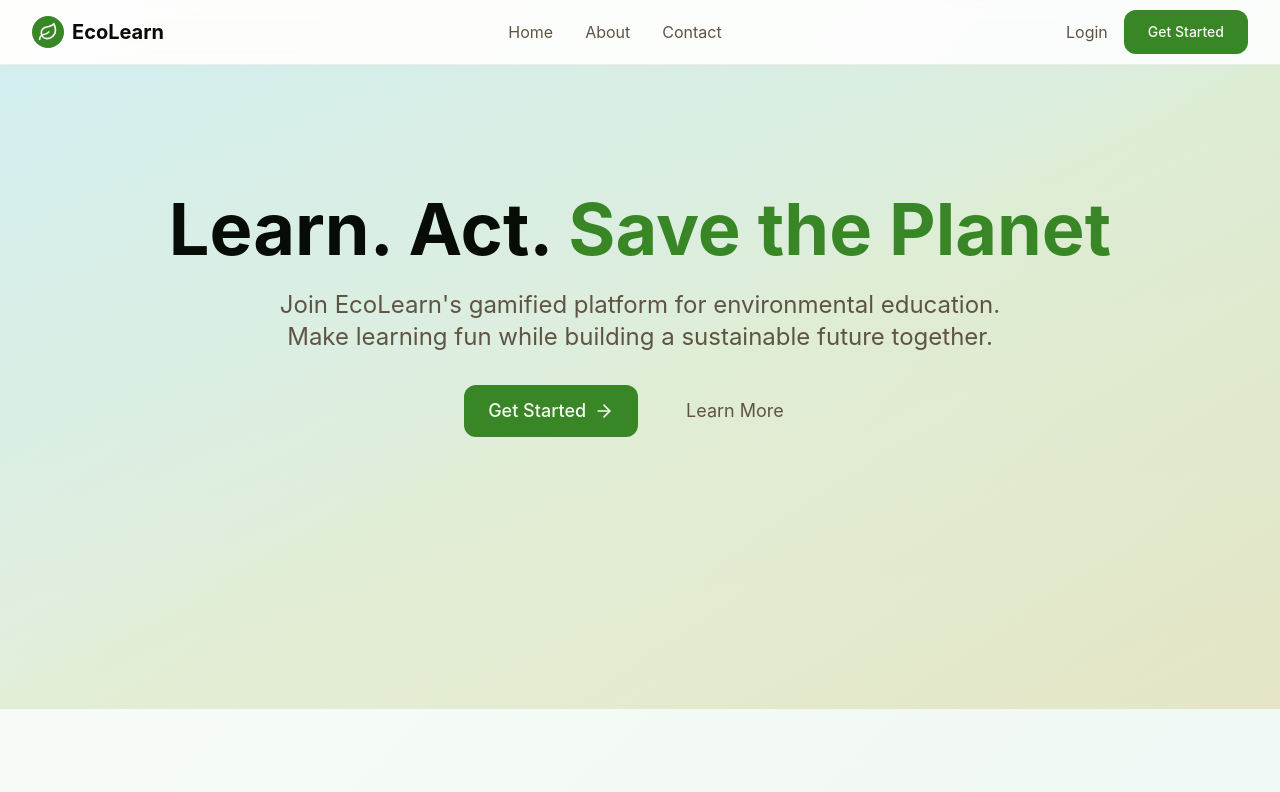
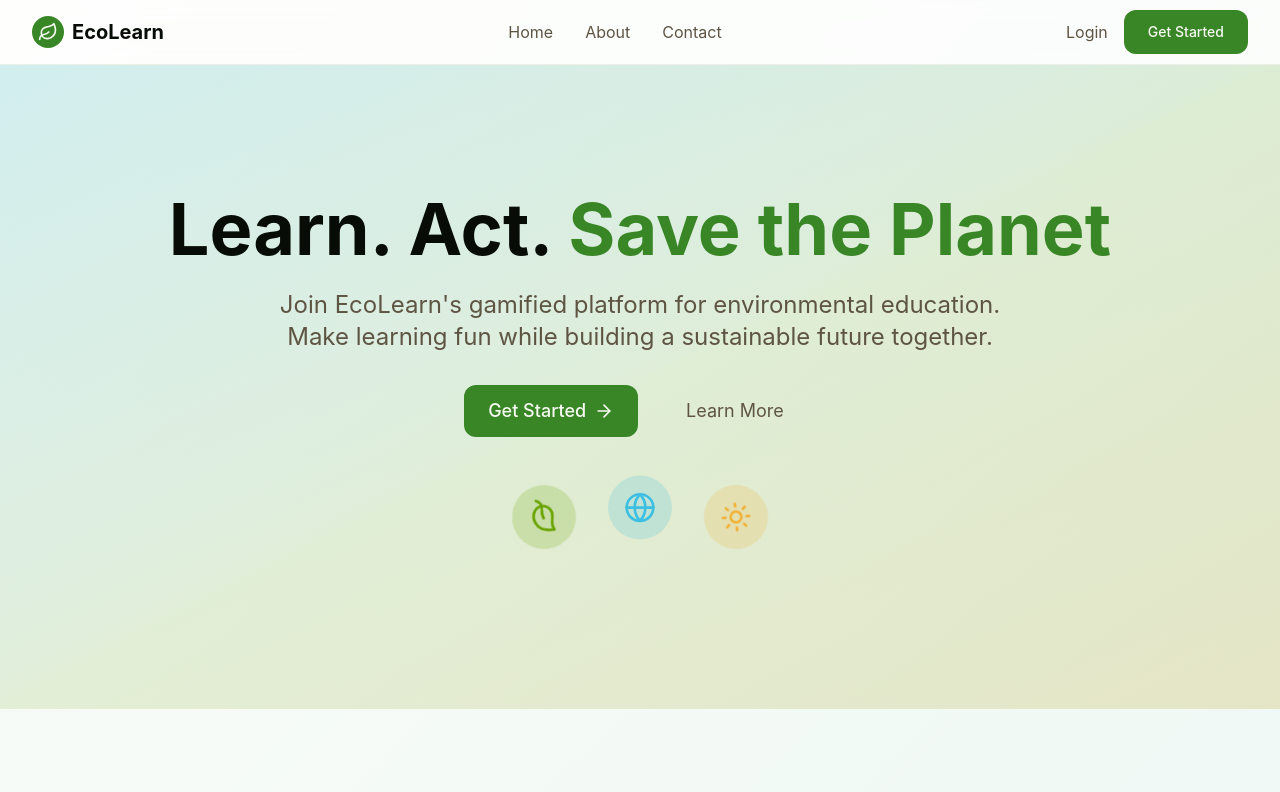
Before and after one commit to ayushman1413/EcoLearners, a React (Vite) app: page / in a window 1280 px wide. Shown: the top 792 px of the page. Built offline with nearby package versions, Linux system fonts and the light colour scheme.

Commit message:
code line update

```diff
--- a/src/pages/LandingPage.jsx
+++ b/src/pages/LandingPage.jsx
@@ -105,30 +105,36 @@ const LandingPage = () => {
               <div className="flex justify-center items-center space-x-8 mb-8">
                 <motion.div
                   initial={{ opacity: 0, scale: 0.8 }}
-                  animate={{ opacity: 1, scale: 1 }}
-                  transition={{ duration: 0.6, delay: 0.6 }}
-                  animate={{ rotate: 360 }}
-                  transition={{ duration: 20, repeat: Number.POSITIVE_INFINITY, ease: "linear" }}
+                  animate={{ opacity: 1, scale: 1, rotate: 360 }}
+                  transition={{
+                    duration: 0.6,
+                    delay: 0.6,
+                    rotate: { duration: 20, repeat: Number.POSITIVE_INFINITY, ease: "linear" }
+                  }}
                   className="w-16 h-16 bg-eco-leaf/20 rounded-full flex items-center justify-center"
                 >
                   <Leaf className="w-8 h-8 text-eco-leaf" />
                 </motion.div>
                 <motion.div
                   initial={{ opacity: 0, scale: 0.8 }}
-                  animate={{ opacity: 1, scale: 1 }}
-                  transition={{ duration: 0.6, delay: 0.8 }}
-                  animate={{ y: [-10, 10, -10] }}
-                  transition={{ duration: 3, repeat: Number.POSITIVE_INFINITY, ease: "easeInOut" }}
+                  animate={{ opacity: 1, scale: 1, y: [-10, 10, -10] }}
+                  transition={{
+                    duration: 0.6,
+                    delay: 0.8,
+                    y: { duration: 3, repeat: Number.POSITIVE_INFINITY, ease: "easeInOut" }
+                  }}
                   className="w-16 h-16 bg-eco-sky/20 rounded-full flex items-center justify-center"
                 >
                   <Globe className="w-8 h-8 text-eco-sky" />
                 </motion.div>
                 <motion.div
                   initial={{ opacity: 0, scale: 0.8 }}
-                  animate={{ opacity: 1, scale: 1 }}
-                  transition={{ duration: 0.6, delay: 1.0 }}
-                  animate={{ rotate: -360 }}
-                  transition={{ duration: 15, repeat: Number.POSITIVE_INFINITY, ease: "linear" }}
+                  animate={{ opacity: 1, scale: 1, rotate: -360 }}
+                  transition={{
+                    duration: 0.6,
+                    delay: 1.0,
+                    rotate: { duration: 15, repeat: Number.POSITIVE_INFINITY, ease: "linear" }
+                  }}
                   className="w-16 h-16 bg-eco-sun/20 rounded-full flex items-center justify-center"
                 >
                   <Sun className="w-8 h-8 text-eco-sun" />
```
